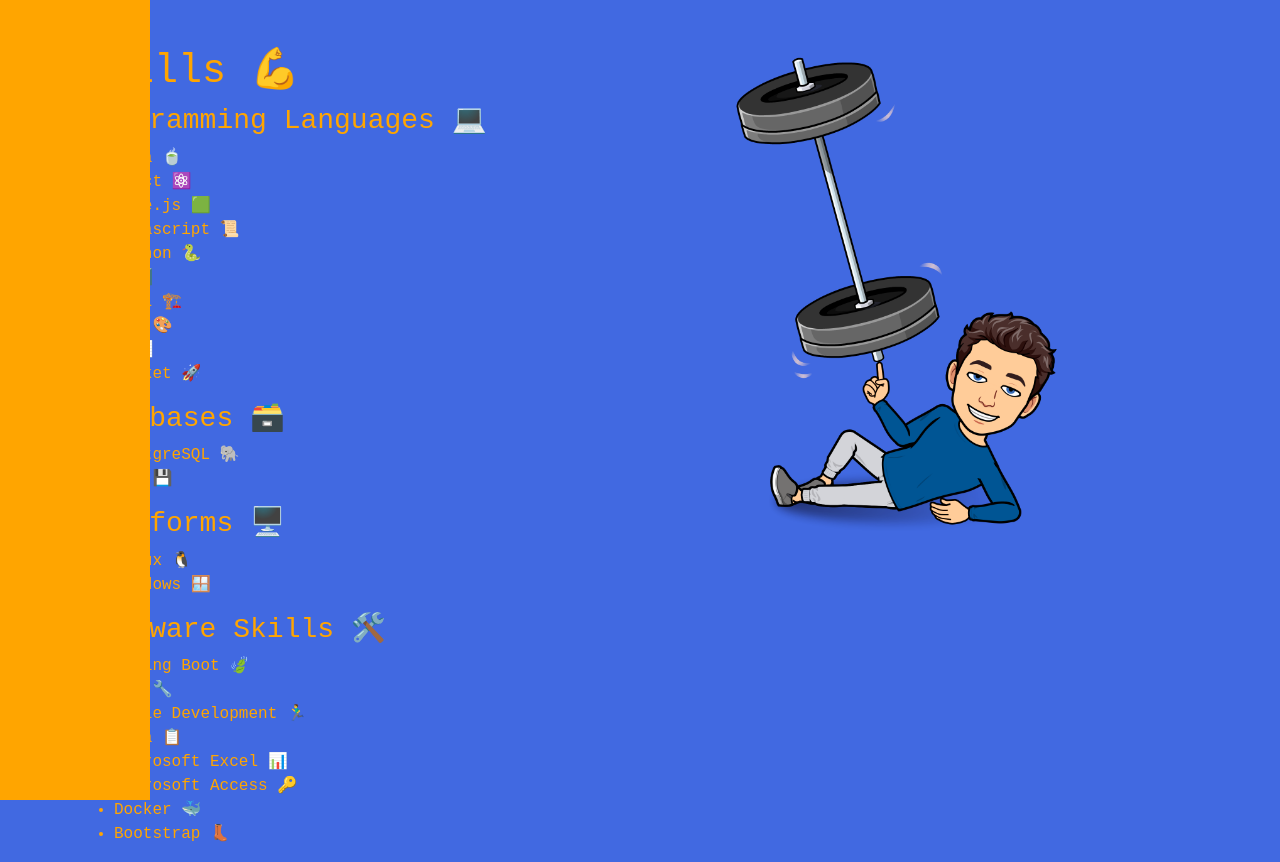
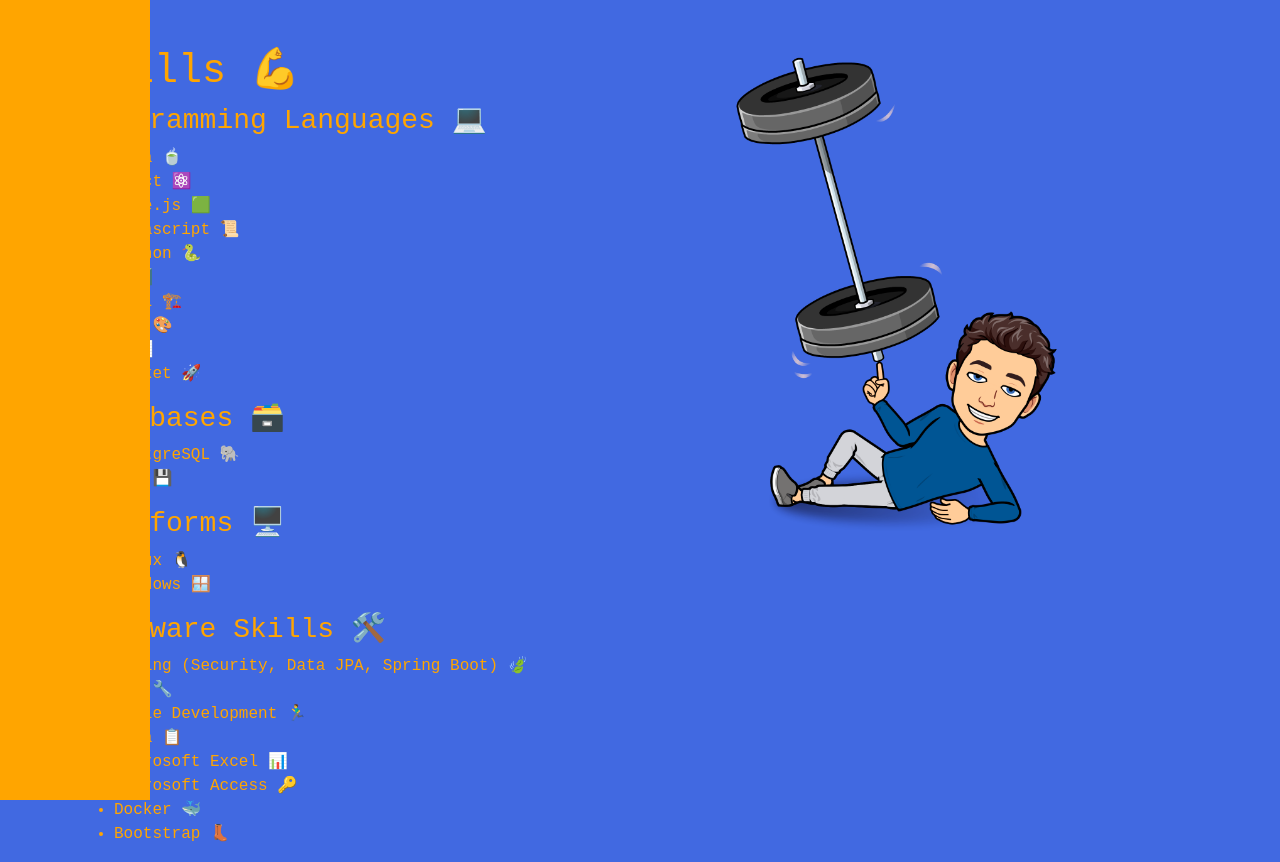
Before and after one commit to nawhippo/ResumeWebsite, a React (Create React App) app in the folder Frontend/websitefrontend/: page /skills in a window 1280 px wide. Built offline with nearby package versions, Linux system fonts and the light colour scheme.

Commit message:
photos and additional stylings

```diff
--- a/Frontend/websitefrontend/src/Pages/Skills.js
+++ b/Frontend/websitefrontend/src/Pages/Skills.js
@@ -11,7 +11,7 @@ const Skills = () => {
         databases: ["PostgreSQL 🐘", "SQL 💾"],
         platforms: ["Linux 🐧", "Windows 🪟"],
         softwareSkills: [
-            "Spring Boot 🍃", "Git 🔧", "Agile Development 🏃‍♂️", "Jira 📋",
+            "Spring (Security, Data JPA, Spring Boot) 🍃", "Git 🔧", "Agile Development 🏃‍♂️", "Jira 📋",
             "Microsoft Excel 📊", "Microsoft Access 🔑", "Docker 🐳", "Bootstrap 👢"
         ]
     };
```
